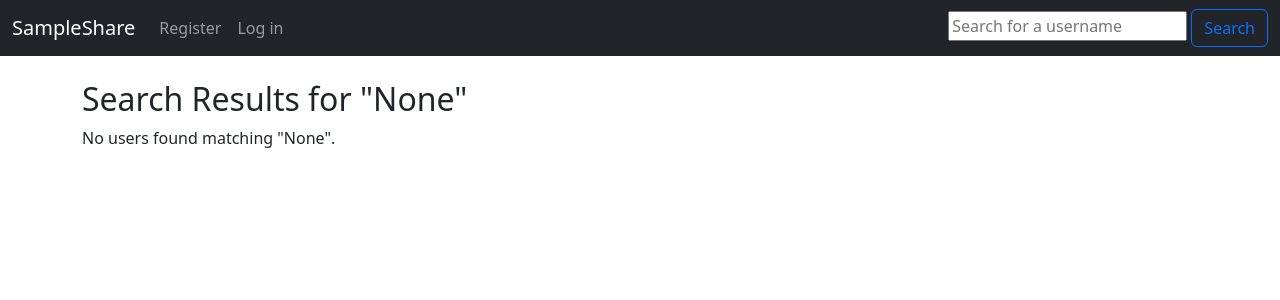
After one commit to chrispugliese/SampleShare, a Django app: page /search/ in a window 1280 px wide. The commit adds this page. Shown: the top 300 px of the page. Run offline with Django 5.2, Linux system fonts and the light colour scheme.

Commit message:
update
now we can search for users

```diff
--- a/website/templates/navbar.html
+++ b/website/templates/navbar.html
@@ -21,15 +21,9 @@
         {% endif %}
       </ul>
 
-      <form class='d-flex' method=POST
-      action="{% url 'search-venues' %}">
-
-        {% csrf_token %}
-
-        <input class= "form-control me-2" type="search" placeholder= "Search Sample" aria-label="Search"
-        name="searched">
-        <button class="btn btn-outline-primary"
-        type="submit">Search</button>
+      <form method="get" action="{% url 'search_user' %}">
+        <input type="text" name="q" placeholder="Search for a username">
+        <button type="submit" class="btn btn-outline-primary">Search</button>
       </form>
     </div>
   </div>
--- /dev/null
+++ b/website/templates/search_results.html
@@ -0,0 +1,15 @@
+{% extends "base.html" %}
+
+{% block content %}
+    <h2>Search Results for "{{ query }}"</h2>
+
+    {% if users %}
+        <ul>
+            {% for user in users %}
+                <li>{{ user.username }}</li>
+            {% endfor %}
+        </ul>
+    {% else %}
+        <p>No users found matching "{{ query }}".</p>
+    {% endif %}
+{% endblock %}
--- a/website/urls.py
+++ b/website/urls.py
@@ -9,6 +9,6 @@ urlpatterns = [
     path('login/', views.login_user, name='login'),
     path('logout/', views.logout_user, name='logout'),
     path('register/', views.register_user, name='register'),
-    path('search_venues/', views.search_venues, name='search-venues'),
+    path('search/', views.search_user, name='search_user'),
 
 ]
--- a/website/views.py
+++ b/website/views.py
@@ -4,6 +4,7 @@ from .models import Sample, UserProfile
 from django.contrib.auth import authenticate, login, logout
 from django.contrib import messages
 from .forms import SignUpForm
+from django.contrib.auth.models import User
 
 
 # Create your views here.
@@ -73,12 +74,11 @@ def register_user(request):
         return render(request, 'register.html', {'form':form})
     return render(request, 'register.html', {'form':form})
 
-def search_venues(request):
-    if request.method == "POST":
-        searched = request.POST.get('searched')
-        venues = Sample.objects.filter(sampleName__contains=searched)
-        return render(request, 'search_venues.html',
-                  {'searched':searched, 'venues':venues})
-    else:
-        return render(request, 'search_venues.html',
-                  {})
+def search_user(request):
+    if request.method == "GET":
+        query = request.GET.get('q')  # 'q' is the name attribute in your search input field
+        if query:
+            matching_users = User.objects.filter(username__icontains=query)  # Case-insensitive search
+            return render(request, 'search_results.html', {'users': matching_users, 'query': query})
+        else:
+            return render(request, 'search_results.html', {'users': None, 'query': query})
```
Also changed, not shown: website/templates/search_venues.html (deleted, +0 -20 lines).
